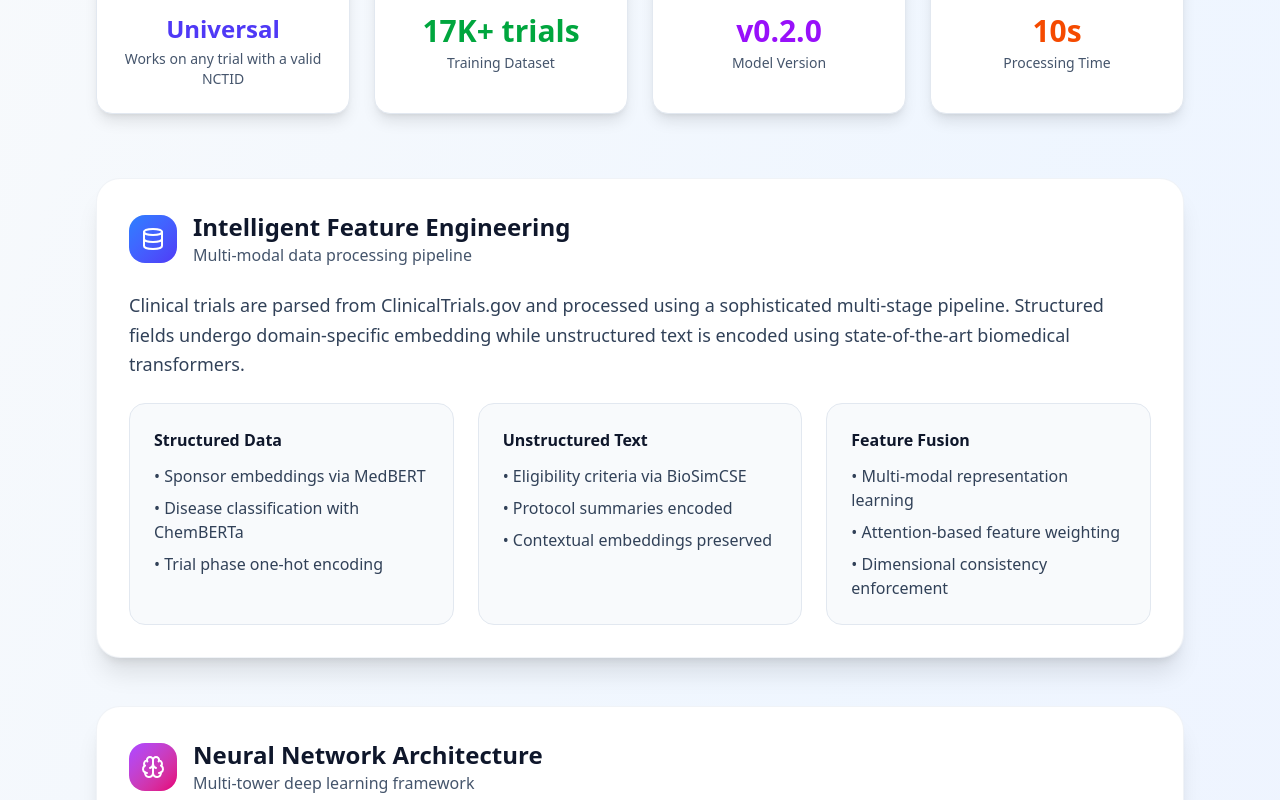
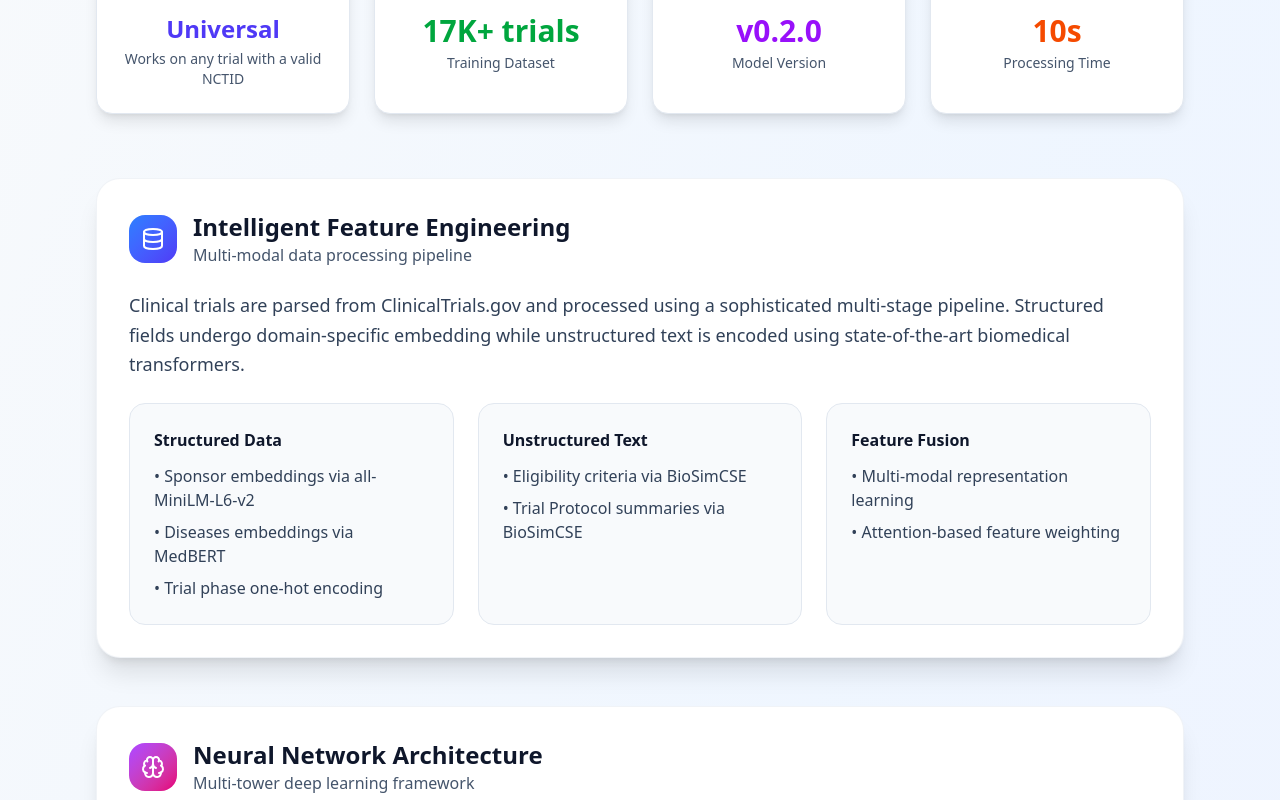
Before and after one commit to adourian/lucent, a React app in the folder frontend/: page /about in a window 1280 px wide. Shown: the part 414-1214 px from the top of the page. Built offline with nearby package versions, Linux system fonts and the light colour scheme; the HTML template or start-up script is replaced by a standard one.

Commit message:
added sponsor info

```diff
--- a/frontend/src/AboutPage.tsx
+++ b/frontend/src/AboutPage.tsx
@@ -116,8 +116,8 @@ const AboutPage = ({ modelStats }: AboutPageProps) => {
               <div className="bg-slate-50 rounded-2xl p-6 border border-slate-200">
                 <h4 className="font-bold text-slate-900 mb-3">Structured Data</h4>
                 <ul className="text-slate-700 space-y-2">
-                  <li>• Sponsor embeddings via MedBERT</li>
-                  <li>• Disease classification with ChemBERTa</li>
+                  <li>• Sponsor embeddings via all-MiniLM-L6-v2</li>
+                  <li>• Diseases embeddings via MedBERT</li>
                   <li>• Trial phase one-hot encoding</li>
                 </ul>
               </div>
@@ -126,8 +126,7 @@ const AboutPage = ({ modelStats }: AboutPageProps) => {
                 <h4 className="font-bold text-slate-900 mb-3">Unstructured Text</h4>
                 <ul className="text-slate-700 space-y-2">
                   <li>• Eligibility criteria via BioSimCSE</li>
-                  <li>• Protocol summaries encoded</li>
-                  <li>• Contextual embeddings preserved</li>
+                  <li>• Trial Protocol summaries via BioSimCSE</li>
                 </ul>
               </div>
 
@@ -136,7 +135,6 @@ const AboutPage = ({ modelStats }: AboutPageProps) => {
                 <ul className="text-slate-700 space-y-2">
                   <li>• Multi-modal representation learning</li>
                   <li>• Attention-based feature weighting</li>
-                  <li>• Dimensional consistency enforcement</li>
                 </ul>
               </div>
             </div>
--- a/frontend/src/App.tsx
+++ b/frontend/src/App.tsx
@@ -29,6 +29,7 @@ function App() {
     uncertainty: number;
     nctid: string;
     phase: string;
+    sponsor: string | null;
   } | null>(null);
   const [error, setError] = useState<string | null>(null);
   const [loading, setLoading] = useState(false);
@@ -63,6 +64,7 @@ function App() {
         uncertainty: data.uncertainty,
         nctid: data.nctid,
         phase: data.phase,
+        sponsor: data.sponsor || "N/A",
       };
       setResult(newResult);
 
@@ -314,19 +316,19 @@ function App() {
                               </div>
                             </div>
 
-                            {/* Risk Assessment */}
+                            {/* Sponsor Name  */}
                             <div className="bg-white rounded-2xl p-6 shadow-lg border border-slate-200">
                               <div className="flex items-center justify-between mb-4">
                                 <span className="text-sm font-semibold text-slate-600 uppercase tracking-wide">
-                                  Risk Category
+                                  Sponsor
                                 </span>
-                                <Shield className="w-4 h-4 text-slate-400" />
+                                <Building2 className="w-4 h-4 text-slate-400" />
                               </div>
-                              <div className={`text-lg font-bold ${getRiskLevel(result.probability).color} mb-2`}>
-                                {getRiskLevel(result.probability).level}
+                              <div className="text-sm font-bold text-slate-900 break-words">
+                                {result.sponsor}
                               </div>
-                              <div className="text-xs text-slate-500 font-medium">
-                                {getRiskLevel(result.probability).confidence} Confidence
+                              <div className="text-xs text-slate-500 font-medium mt-2">
+                                Trial owner
                               </div>
                             </div>
 
@@ -341,7 +343,7 @@ function App() {
                               <div className="text-lg font-bold text-slate-900 capitalize">
                                 {result.phase || "N/A"}
                               </div>
-                              <div className="text-xs text-slate-500 font-medium">
+                              <div className="text-xs text-slate-500 font-medium mt-2">
                                 Clinical development stage
                               </div>
                             </div>
```
Also changed, not shown: 2 other files (tests, documents, lock files or other folders).
